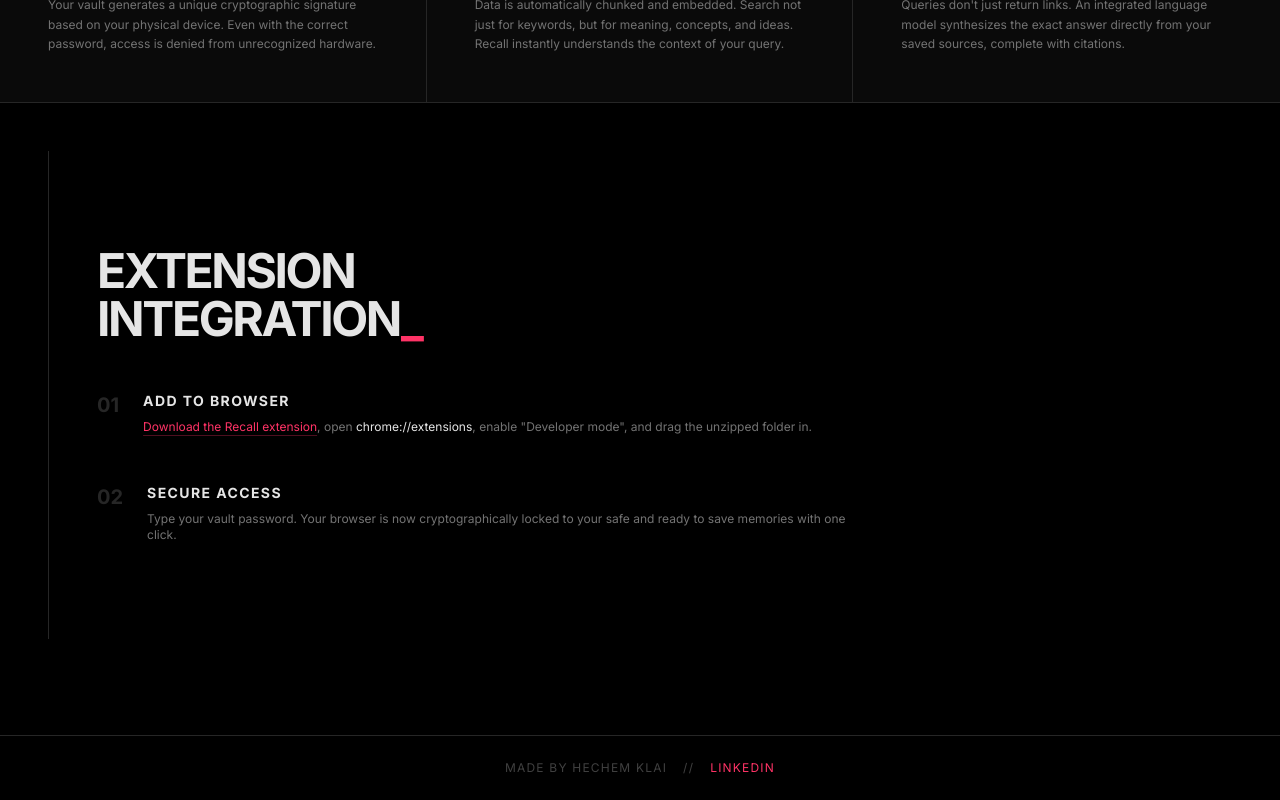
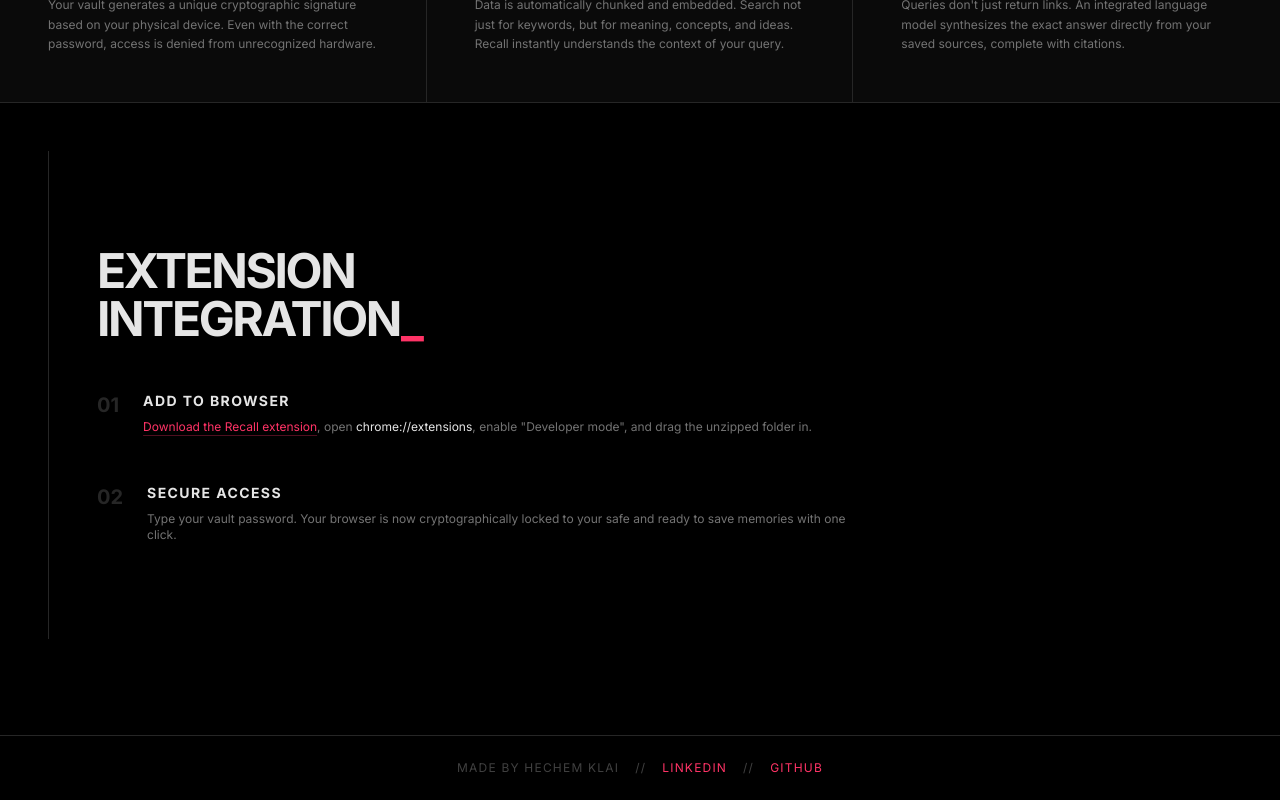
Before and after one commit to hechem5/recall, a Next.js app in the folder frontend/: page / in a window 1280 px wide. Shown: the part 965-1765 px from the top of the page. Built offline with nearby package versions, Linux system fonts and the light colour scheme.

Commit message:
Add GitHub link to landing page footer

```diff
--- a/frontend/src/app/page.tsx
+++ b/frontend/src/app/page.tsx
@@ -119,6 +119,8 @@ export default function LandingPage() {
         <span>MADE BY HECHEM KLAI</span>
         <span>//</span>
         <a href="https://www.linkedin.com/in/hechem-klai/" target="_blank" rel="noopener noreferrer" className="text-[#FF3366] hover:text-[#E5E5E5] transition-colors">LINKEDIN</a>
+        <span>//</span>
+        <a href="https://github.com/hechem5" target="_blank" rel="noopener noreferrer" className="text-[#FF3366] hover:text-[#E5E5E5] transition-colors">GITHUB</a>
       </footer>
 
     </main>
```
